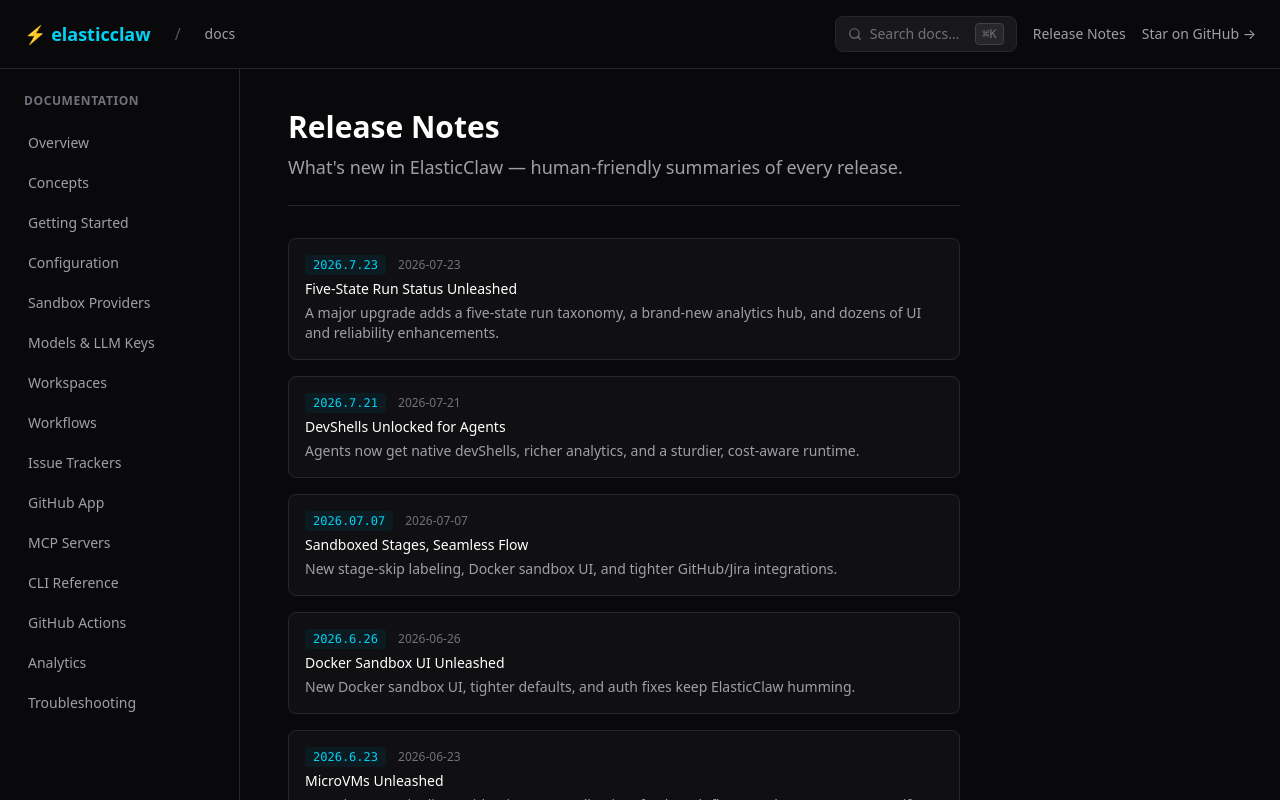
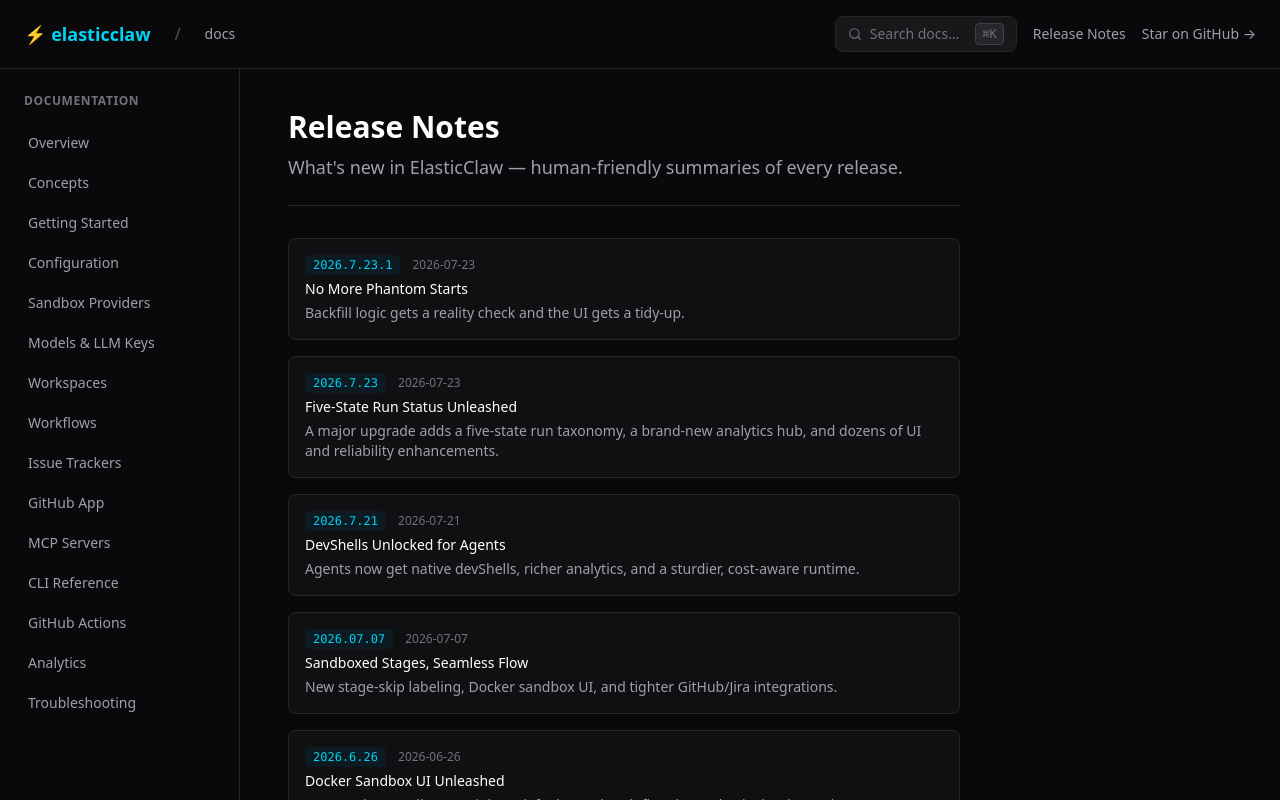
Before and after one commit to elasticclaw/elasticclaw.ai, a Next.js app: page /docs/release-notes in a window 1280 px wide. Shown: the top 800 px of the page. Built offline with nearby package versions, Linux system fonts and the light colour scheme.

Commit message:
docs: release notes for 2026.7.23.1 (rebased onto main)

```diff
--- a/src/app/docs/release-notes/[version]/page.tsx
+++ b/src/app/docs/release-notes/[version]/page.tsx
@@ -15,6 +15,25 @@
 
 // This map is updated by the release automation workflow.
 const RELEASE_DETAILS: Record<string, ReleaseDetail> = {
+  "2026.7.23.1": {
+      version: "2026.7.23.1",
+      date: "2026-07-23",
+      title: "No More Phantom Starts",
+      whatsNew: [
+
+      ],
+      improvements: [
+
+      ],
+      fixes: [
+      "Removed the now‑unused human_interaction_count proof from hub backfill, simplifying the agent‑start validation process.",
+      "Added a guard to stop backfill from fabricating agent start events on provisioning failures, preserving accurate run histories.",
+      "Backfilled missing agent_started_at timestamps for historical runs, closing gaps in legacy data.",
+      "Recorded agent_started timestamps as soon as a claw's sandbox reaches a ready state, improving real‑time visibility.",
+      "Clamped the delivery funnel bar width to 100% in the web UI, preventing overflow and keeping the interface tidy.",
+      ],
+      rawChangelog: "1f413dbf fix(hub): drop human_interaction_count as agent-start proof in backfill (Ana Berg)\n6ee2cb09 fix(hub): stop backfill from fabricating agent starts on provisioning failures (Ana Berg)\n5019c591 fix(hub): backfill agent_started_at for historical runs (Ana Berg)\n17c89fb1 fix(hub): record agent_started when a claw's sandbox becomes ready (Ana Berg)\n5ff4f6b7 fix(web): clamp delivery funnel bar width to 100% (Ana Berg)",
+    },
   "2026.7.23": {
       version: "2026.7.23",
       date: "2026-07-23",
--- a/src/app/docs/release-notes/page.tsx
+++ b/src/app/docs/release-notes/page.tsx
@@ -14,6 +14,12 @@
 // This array is updated by the release automation workflow.
 // Newest first.
 const RELEASES: Release[] = [
+  {
+    version: "2026.7.23.1",
+    date: "2026-07-23",
+    title: "No More Phantom Starts",
+    summary: "Backfill logic gets a reality check and the UI gets a tidy‑up.",
+  },
   {
     version: "2026.7.23",
     date: "2026-07-23",
```
